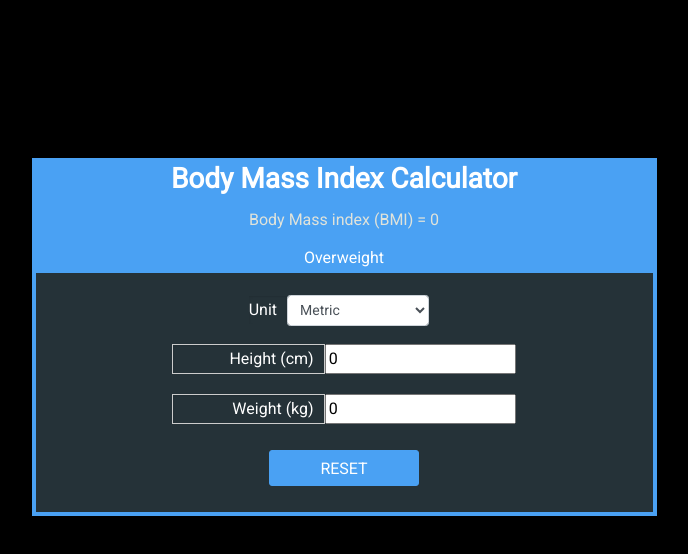
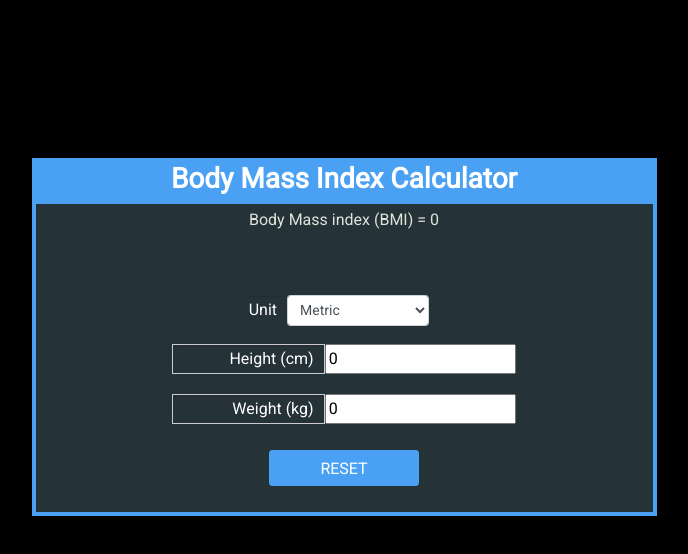
Before and after one commit to riraseth-react-stuff/bmi-calculator, a React (Create React App) app: page / in a window 1280 px wide. Shown: the top 554 px of the page, without its empty margins (296-984 px from the left). Built offline with nearby package versions, Linux system fonts and the light colour scheme.

Commit message:
added color change functionality

```diff
--- a/src/App.css
+++ b/src/App.css
@@ -52,6 +52,7 @@ h3 {
   height: 69px;
   text-align: center;
   font-weight: 400;
+  background-color: #253238;
 }
 
 .bmi-inputs {
--- a/src/components/BMI.js
+++ b/src/components/BMI.js
@@ -4,16 +4,40 @@ import BmiCalculator from './BmiCalculator';
 const BMI = () => {
   const [bmiValue, setBmiValue] = useState(0);
 
+  const getBmiClass = (bmi) => {
+    if (bmi >= 1 && bmi <= 18.5) return 'Underweight';
+    if (bmi >= 18.5 && bmi <= 24.9) return 'Normal weight';
+    if (bmi >= 24.9 && bmi <= 29.9) return 'Overweight';
+    if (bmi >= 30) return 'Obese';
+  };
+
+  const bmiBackgroundColor = (bmi) => {
+    if (bmi >= 1 && bmi <= 18.5) return '#fed88b';
+    if (bmi >= 18.5 && bmi <= 24.9) return '#80ff80';
+    if (bmi >= 24.9 && bmi <= 29.9) return '#ff7f50';
+    if (bmi >= 30) return '#ff5411';
+  };
+
+  const bmiCategory = getBmiClass(bmiValue);
+
+  let bmiClass = '';
+  if (bmiValue > 0 && bmiCategory) {
+    bmiClass = bmiCategory.split(' ')[0].toLowerCase();
+  }
+
   return (
     <React.Fragment>
-      <div className="calculator">
+      <div
+        className="calculator"
+        style={{ backgroundColor: bmiBackgroundColor(bmiValue) }}
+      >
         <h3>Body Mass Index Calculator</h3>
         <div className="bmi-results-container">
           <div className="bmi-result">
             <div className="bmi-result-number">
               Body Mass index (BMI) = {bmiValue}
             </div>
-            <div className={`bmi-category`}>Overweight</div>
+            <div className={`bmi-category ${bmiClass}`}>{bmiCategory}</div>
           </div>
         </div>
         <BmiCalculator getBmiValue={setBmiValue} />
```
